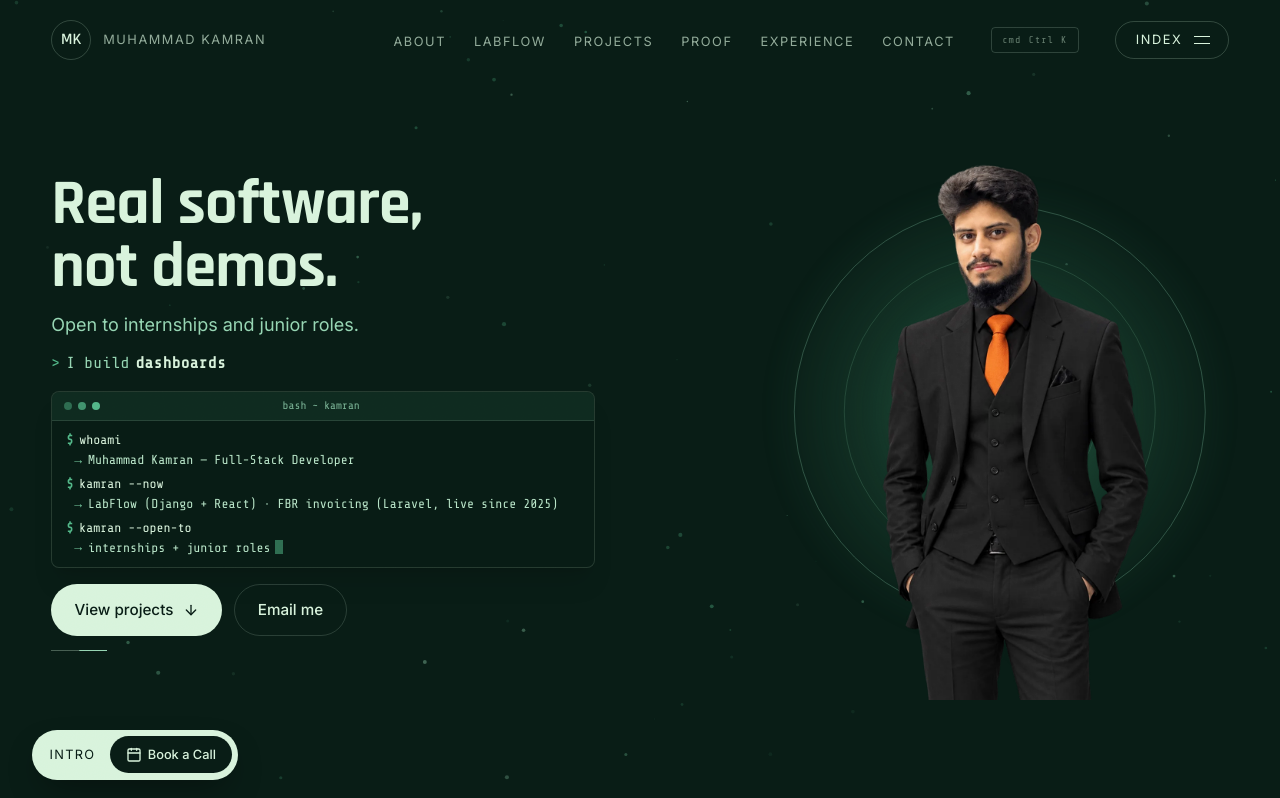
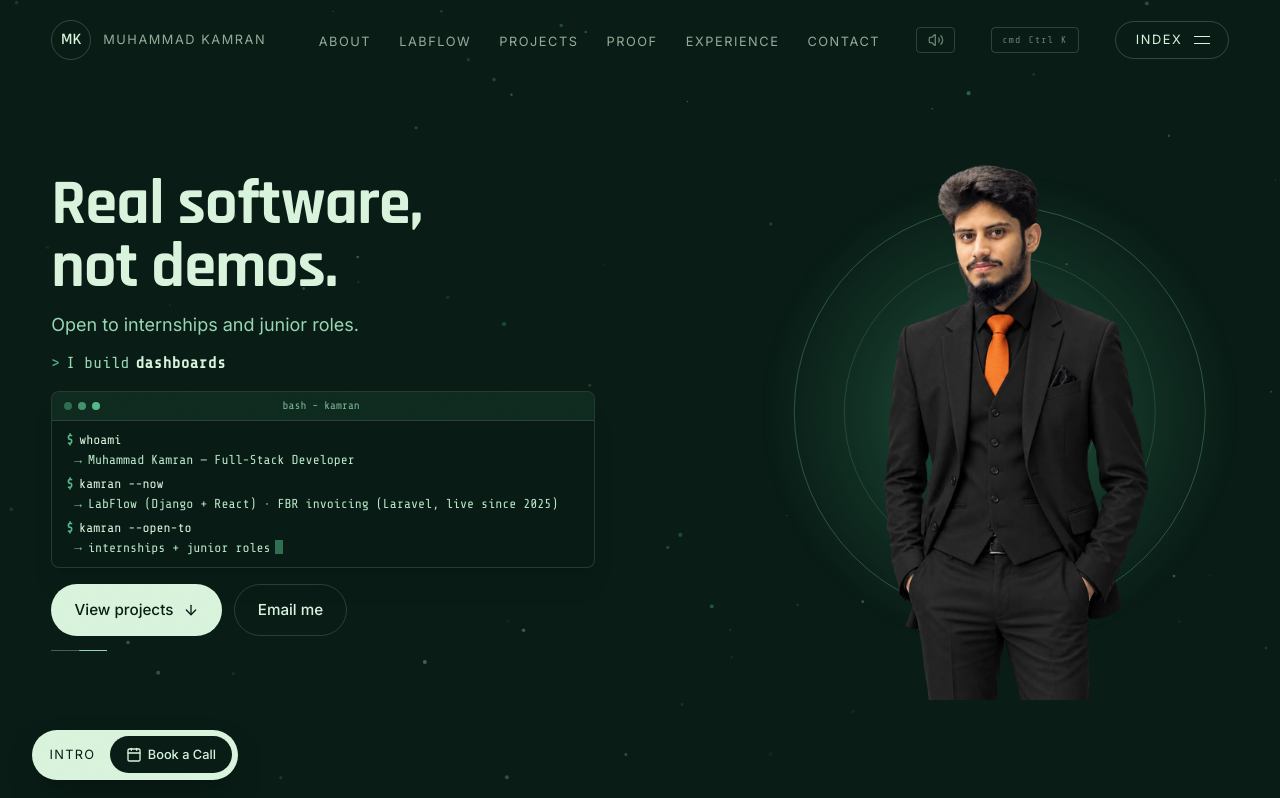
Before and after one commit to kamrandebugging/Portfolio, a React (Vite) app: page / in a window 1280 px wide. Shown: the top 798 px of the page. Built offline with nearby package versions, Linux system fonts and the light colour scheme.

Commit message:
Add high-priority interaction sounds: palette, dialogs, copy-email confirm, persisted mute toggle

```diff
--- a/src/components/CaseStudyDialog.tsx
+++ b/src/components/CaseStudyDialog.tsx
@@ -1,6 +1,7 @@
 import React, { useEffect, useRef } from 'react';
 import { X, ExternalLink, CheckCircle2, Layers } from 'lucide-react';
 import { getLenis } from '../engine/scroll';
+import { playDialogOpen, playDialogClose } from '../engine/sound';
 
 interface CaseStudyDialogProps {
   projectId: 'labflow' | 'fbr-invoicing' | null;
@@ -23,6 +24,17 @@ export const CaseStudyDialog: React.FC<CaseStudyDialogProps> = ({
   triggerElementRef,
 }) => {
   const closeBtnRef = useRef<HTMLButtonElement>(null);
+
+  // The dialog stays mounted and renders null when closed — fire the
+  // paper tap on the open transition so every close path (Esc, backdrop,
+  // close button) is covered.
+  const isOpen = projectId !== null;
+  const wasOpen = useRef(isOpen);
+  useEffect(() => {
+    if (isOpen && !wasOpen.current) playDialogOpen();
+    else if (!isOpen && wasOpen.current) playDialogClose();
+    wasOpen.current = isOpen;
+  }, [isOpen]);
 
   useEffect(() => {
     if (!projectId) return;
--- a/src/components/Navbar.tsx
+++ b/src/components/Navbar.tsx
@@ -1,7 +1,9 @@
 import React, { useCallback, useEffect, useRef, useState } from 'react';
 import { useLocation, useNavigate } from 'react-router-dom';
+import { Volume2, VolumeX } from 'lucide-react';
 import { portfolioData } from '../data/portfolio';
 import { goToSection } from '../engine/scroll';
+import { isMuted, setMuted } from '../engine/sound';
 import { EditorialMenu } from './EditorialMenu';
 import { CommandPalette } from './CommandPalette';
 
@@ -10,6 +12,7 @@ const isMac = typeof navigator !== 'undefined' && /Mac|iPhone|iPad|iPod/.test(na
 export const Navbar: React.FC = () => {
   const [open, setOpen] = useState(false);
   const [paletteOpen, setPaletteOpen] = useState(false);
+  const [soundOn, setSoundOn] = useState(() => !isMuted());
   const trigger = useRef<HTMLButtonElement>(null);
   const wasOpen = useRef(false);
   const close = useCallback(() => setOpen(false), []);
@@ -76,6 +79,24 @@ export const Navbar: React.FC = () => {
           <button
             type="button"
             className="nav-cmdk-hint"
+            onClick={() => {
+              const next = !soundOn;
+              setMuted(!next);
+              setSoundOn(next);
+            }}
+            aria-label={soundOn ? 'Mute sound effects' : 'Unmute sound effects'}
+            aria-pressed={!soundOn}
+          >
+            {soundOn ? (
+              <Volume2 className="h-4 w-4" aria-hidden="true" />
+            ) : (
+              <VolumeX className="h-4 w-4" aria-hidden="true" />
+            )}
+          </button>
+
+          <button
+            type="button"
+            className="nav-cmdk-hint"
             onClick={() => setPaletteOpen(true)}
             aria-label="Open command palette"
             aria-keyshortcuts={isMac ? 'Meta+K' : 'Control+K'}
--- a/src/components/ProjectDialog.tsx
+++ b/src/components/ProjectDialog.tsx
@@ -2,6 +2,7 @@ import React, { useEffect, useRef } from 'react';
 import { ArrowLeft, ArrowRight, X } from 'lucide-react';
 import type { ProjectItem } from '../data/portfolio';
 import { getLenis } from '../engine/scroll';
+import { playDialogOpen, playDialogClose, playNavTick } from '../engine/sound';
 import { ProjectCard } from './ProjectCard';
 
 interface ProjectDialogProps {
@@ -33,6 +34,29 @@ export const ProjectDialog: React.FC<ProjectDialogProps> = ({
   const closeBtn = useRef<HTMLButtonElement>(null);
   const opener = useRef<HTMLElement | null>(null);
   const isOpen = project !== null;
+  const prevPosition = useRef(position);
+
+  // The dialog stays mounted and renders null when closed — paper tap on
+  // the open transition. Declared before the paging effect so a fresh open
+  // re-syncs the position cursor before the paging check runs.
+  const wasOpen = useRef(isOpen);
+  useEffect(() => {
+    if (isOpen && !wasOpen.current) {
+      playDialogOpen();
+      prevPosition.current = position;
+    } else if (!isOpen && wasOpen.current) {
+      playDialogClose();
+    }
+    wasOpen.current = isOpen;
+  }, [isOpen, position]);
+
+  // Paging between projects keeps the dialog mounted — tick quietly with
+  // the direction of travel instead of replaying the open tap.
+  useEffect(() => {
+    if (prevPosition.current === position) return;
+    playNavTick(position > prevPosition.current);
+    prevPosition.current = position;
+  }, [position]);
 
   useEffect(() => {
     if (!isOpen) return;
--- a/src/engine/sound.ts
+++ b/src/engine/sound.ts
@@ -1,11 +1,28 @@
-// Tiny WebAudio sounds for the Index menu — no audio assets needed.
-// Browsers block audio before the first user gesture, so the AudioContext
-// unlocks on the first pointerdown/keydown/touchstart; calls before that
-// are silently ignored.
+// Procedural WebAudio interaction sounds — the "terminal + editorial" palette.
+// No audio assets. Every cue routes through one master gain node (mute +
+// headroom), and simultaneous voices are capped so rapid interactions can't
+// stack into noise. Browsers block audio before the first user gesture, so
+// the AudioContext unlocks on the first pointerdown/keydown/touchstart;
+// calls before that are silently ignored.
+
+const STORE_KEY = 'portfolio-sound'; // 'on' | 'off'
+
+function readMuted(): boolean {
+  try {
+    return typeof window !== 'undefined' && window.localStorage.getItem(STORE_KEY) === 'off';
+  } catch {
+    return false;
+  }
+}
 
 let ctx: AudioContext | null = null;
+let master: GainNode | null = null;
+let muted = readMuted();
+let activeVoices = 0;
+const MAX_VOICES = 4;
+let lastNavTickAt = 0;
 
-function ensureCtx(): AudioContext | null {
+function ensureCtx(): { ac: AudioContext; out: GainNode } | null {
   if (typeof window === 'undefined') return null;
   try {
     if (!ctx) {
@@ -14,9 +31,13 @@ function ensureCtx(): AudioContext | null {
         (window as unknown as { webkitAudioContext?: typeof AudioContext }).webkitAudioContext;
       if (!AC) return null;
       ctx = new AC();
+      master = ctx.createGain();
+      master.gain.value = muted ? 0 : 1;
+      master.connect(ctx.destination);
     }
     if (ctx.state === 'suspended') void ctx.resume().catch(() => undefined);
-    return ctx;
+    if (!master) return null;
+    return { ac: ctx, out: master };
   } catch {
     return null;
   }
@@ -29,8 +50,40 @@ if (typeof window !== 'undefined') {
   window.addEventListener('keydown', unlock, { once: true });
 }
 
+/**
+ * Mute preference — persisted in localStorage, independent of any motion
+ * preference. Sound stays on by default so the existing Index menu audio
+ * keeps working; the navbar toggle flips it.
+ */
+export function isMuted(): boolean {
+  return muted;
+}
+
+export function setMuted(m: boolean): void {
+  muted = m;
+  try {
+    window.localStorage.setItem(STORE_KEY, m ? 'off' : 'on');
+  } catch {
+    /* private mode etc. — the preference just won't persist */
+  }
+  const c = ensureCtx();
+  if (c) c.out.gain.setTargetAtTime(m ? 0 : 1, c.ac.currentTime, 0.02);
+}
+
+/** Drop the cue when too many voices already play; each cue frees its slot. */
+function takeVoice(ms: number): boolean {
+  if (typeof window === 'undefined') return false;
+  if (activeVoices >= MAX_VOICES) return false;
+  activeVoices += 1;
+  window.setTimeout(() => {
+    activeVoices = Math.max(0, activeVoices - 1);
+  }, ms + 80);
+  return true;
+}
+
 function noiseBurst(
   ac: AudioContext,
+  out: GainNode,
   t: number,
   { durationMs, hpHz, volume }: { durationMs: number; hpHz: number; volume: number }
 ): void {
@@ -47,51 +100,122 @@ function noiseBurst(
   g.gain.value = volume;
   src.connect(hp);
   hp.connect(g);
-  g.connect(ac.destination);
+  g.connect(out);
   src.start(t);
 }
 
-/** Near-silent 8ms click, nothing tonal. Use for: the Index menu panel riffle. */
-export function playTick(volume = 0.07): void {
-  const ac = ensureCtx();
-  if (!ac || ac.state !== 'running') return;
-  noiseBurst(ac, ac.currentTime, { durationMs: 8, hpHz: 3200, volume });
-}
-
-/** Rising ~90ms swell. Use for: the Index menu opening. */
-export function playOpen(volume = 0.12): void {
-  const ac = ensureCtx();
-  if (!ac || ac.state !== 'running') return;
-  const t = ac.currentTime;
+/**
+ * Soft tonal swell mixed with a whisper of filtered noise — the shared
+ * "open/close family". Narrow pitch movement keeps it editorial, not sci-fi.
+ */
+function swell(
+  ac: AudioContext,
+  out: GainNode,
+  t: number,
+  { from, to, dur, vol }: { from: number; to: number; dur: number; vol: number }
+): void {
   const osc = ac.createOscillator();
   const g = ac.createGain();
   osc.type = 'sine';
-  osc.frequency.setValueAtTime(220, t);
-  osc.frequency.exponentialRampToValueAtTime(880, t + 0.09);
+  osc.frequency.setValueAtTime(from, t);
+  osc.frequency.exponentialRampToValueAtTime(to, t + dur);
   g.gain.setValueAtTime(0.0001, t);
-  g.gain.exponentialRampToValueAtTime(volume, t + 0.03);
-  g.gain.exponentialRampToValueAtTime(0.0001, t + 0.12);
+  g.gain.exponentialRampToValueAtTime(vol, t + dur * 0.35);
+  g.gain.exponentialRampToValueAtTime(0.0001, t + dur + 0.04);
   osc.connect(g);
-  g.connect(ac.destination);
+  g.connect(out);
   osc.start(t);
-  osc.stop(t + 0.13);
+  osc.stop(t + dur + 0.05);
+  noiseBurst(ac, out, t, {
+    durationMs: Math.min(40, dur * 1000 * 0.4),
+    hpHz: 1200,
+    volume: vol * 0.22,
+  });
 }
 
-/** Falling ~70ms swell. Use for: the Index menu closing. */
-export function playClose(volume = 0.12): void {
-  const ac = ensureCtx();
-  if (!ac || ac.state !== 'running') return;
-  const t = ac.currentTime;
-  const osc = ac.createOscillator();
-  const g = ac.createGain();
-  osc.type = 'sine';
-  osc.frequency.setValueAtTime(700, t);
-  osc.frequency.exponentialRampToValueAtTime(180, t + 0.07);
-  g.gain.setValueAtTime(0.0001, t);
-  g.gain.exponentialRampToValueAtTime(volume, t + 0.015);
-  g.gain.exponentialRampToValueAtTime(0.0001, t + 0.09);
-  osc.connect(g);
-  g.connect(ac.destination);
-  osc.start(t);
-  osc.stop(t + 0.1);
+/** Quiet 8ms click, nothing tonal. Use for: the Index menu panel riffle. */
+export function playTick(volume = 0.05): void {
+  const c = ensureCtx();
+  if (!c || c.ac.state !== 'running' || muted || !takeVoice(30)) return;
+  noiseBurst(c.ac, c.out, c.ac.currentTime, { durationMs: 8, hpHz: 2000, volume });
 }
+
+/** Soft rising swell. Use for: the Index menu opening. */
+export function playOpen(volume = 0.1): void {
+  const c = ensureCtx();
+  if (!c || c.ac.state !== 'running' || muted || !takeVoice(220)) return;
+  swell(c.ac, c.out, c.ac.currentTime, { from: 300, to: 520, dur: 0.12, vol: volume });
+}
+
+/** Soft falling swell. Use for: the Index menu closing. */
+export function playClose(volume = 0.1): void {
+  const c = ensureCtx();
+  if (!c || c.ac.state !== 'running' || muted || !takeVoice(200)) return;
+  swell(c.ac, c.out, c.ac.currentTime, { from: 520, to: 300, dur: 0.1, vol: volume });
+}
+
+/** Command palette open — reuses the Index open family for consistency. */
+export function playPaletteOpen(volume = 0.1): void {
+  playOpen(volume);
+}
+
+/** Command palette close — reuses the Index close family for consistency. */
+export function playPaletteClose(volume = 0.1): void {
+  playClose(volume);
+}
+
+/** Muted paper tap. Use for: project / case-study dialogs opening. */
+export function playDialogOpen(): void {
+  const c = ensureCtx();
+  if (!c || c.ac.state !== 'running' || muted || !takeVoice(140)) return;
+  swell(c.ac, c.out, c.ac.currentTime, { from: 260, to: 430, dur: 0.07, vol: 0.07 });
+}
+
+/** Muted paper tap, falling. Use for: project / case-study dialogs closing. */
+export function playDialogClose(): void {
+  const c = ensureCtx();
+  if (!c || c.ac.state !== 'running' || muted || !takeVoice(120)) return;
+  swell(c.ac, c.out, c.ac.currentTime, { from: 430, to: 260, dur: 0.06, vol: 0.06 });
+}
+
+/**
+ * Very quiet dry click for palette arrow-key navigation and dialog paging.
+ * Throttled so held keys don't rattle; `up` nudges the click's brightness
+ * for a hint of direction.
+ */
+export function playNavTick(up = false): void {
+  const now = typeof performance !== 'undefined' ? performance.now() : 0;
+  if (now - lastNavTickAt < 70) return;
+  lastNavTickAt = now;
+  const c = ensureCtx();
+  if (!c || c.ac.state !== 'running' || muted || !takeVoice(40)) return;
+  noiseBurst(c.ac, c.out, c.ac.currentTime, {
+    durationMs: 12,
+    hpHz: up ? 2400 : 1700,
+    volume: 0.035,
+  });
+}
+
+/** Two restrained notes, no reverb tail. Use for: copy-email confirmation. */
+export function playConfirm(): void {
+  const c = ensureCtx();
+  if (!c || c.ac.state !== 'running' || muted || !takeVoice(300)) return;
+  const t = c.ac.currentTime;
+  const notes: Array<[number, number]> = [
+    [660, 0],
+    [880, 0.09],
+  ];
+  for (const [freq, dt] of notes) {
+    const osc = c.ac.createOscillator();
+    const g = c.ac.createGain();
+    osc.type = 'sine';
+    osc.frequency.value = freq;
+    g.gain.setValueAtTime(0.0001, t + dt);
+    g.gain.exponentialRampToValueAtTime(0.09, t + dt + 0.02);
+    g.gain.exponentialRampToValueAtTime(0.0001, t + dt + 0.14);
+    osc.connect(g);
+    g.connect(c.out);
+    osc.start(t + dt);
+    osc.stop(t + dt + 0.15);
+  }
+}
```
Also changed, not shown: src/components/CommandPalette.tsx (+31 -3 lines).
